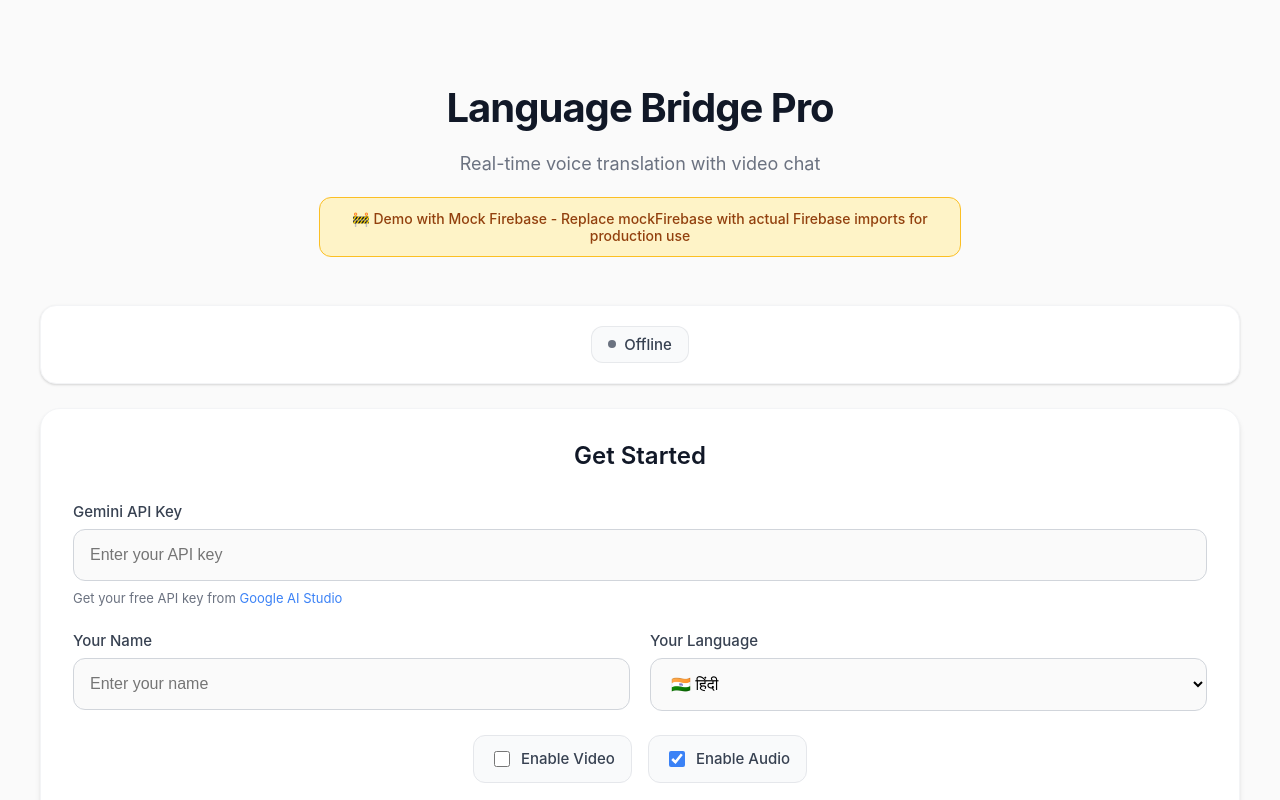
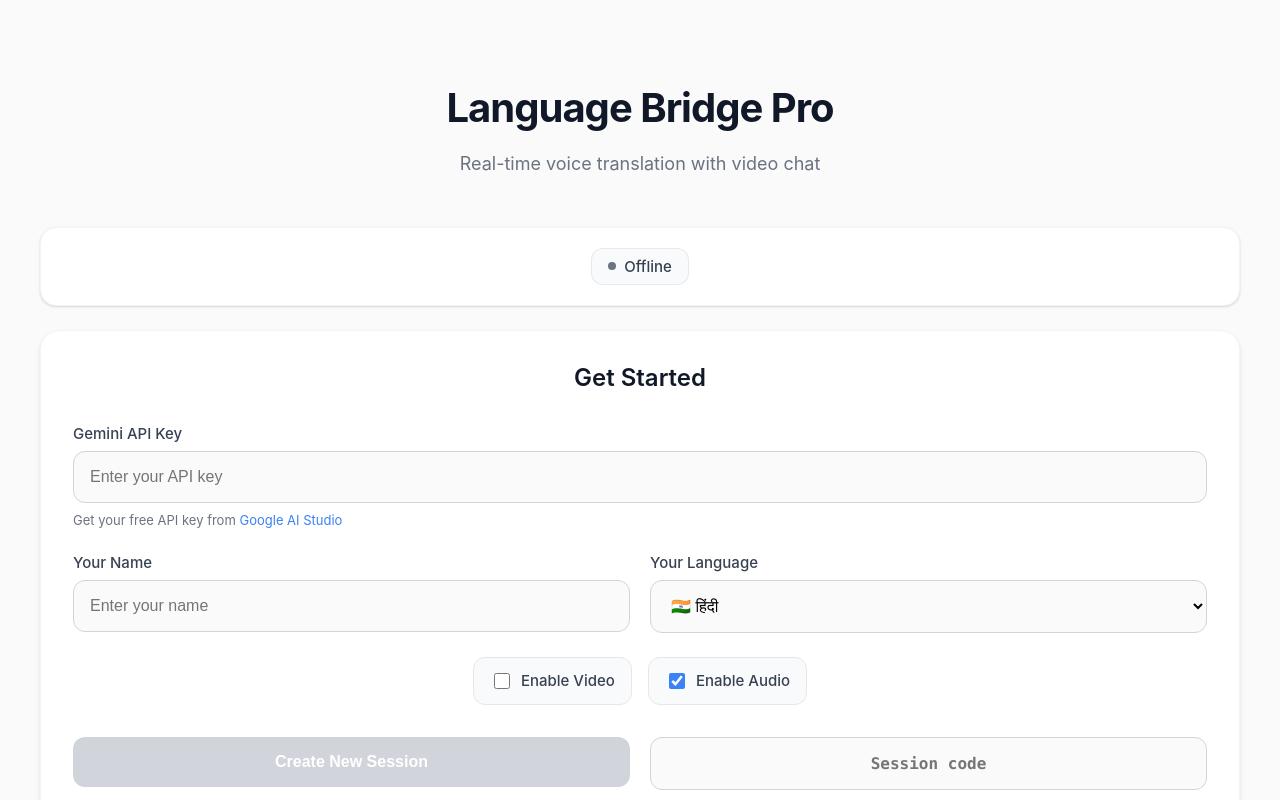
Before and after one commit to ybpheno16/translate-app, a React (Create React App) app: page / in a window 1280 px wide. Shown: the top 800 px of the page. Built offline with nearby package versions, Linux system fonts and the light colour scheme.

Commit message:
ui update new1

```diff
--- a/src/App.js
+++ b/src/App.js
@@ -1,36 +1,8 @@
 import React, { useState, useEffect, useRef, useCallback, useMemo } from 'react';
 
-// Mock Firebase functions for demo - replace with actual Firebase imports in production
-const mockFirebase = {
-  initializeApp: () => ({}),
-  getDatabase: () => ({}),
-  ref: (db, path) => ({ db, path }),
-  push: async (ref, data) => {
-    console.log('Firebase push:', ref.path, data);
-    return Promise.resolve({ key: 'mock-key' });
-  },
-  set: async (ref, data) => {
-    console.log('Firebase set:', ref.path, data);
-    return Promise.resolve();
-  },
-  onValue: (ref, callback) => {
-    console.log('Firebase onValue listener for:', ref.path);
-    // Return unsubscribe function
-    return () => console.log('Unsubscribed from:', ref.path);
-  },
-  update: async (ref, data) => {
-    console.log('Firebase update:', ref.path, data);
-    return Promise.resolve();
-  },
-  remove: async (ref) => {
-    console.log('Firebase remove:', ref.path);
-    return Promise.resolve();
-  },
-  serverTimestamp: () => Date.now()
-};
-
-// Use mock functions - replace these with actual Firebase imports
-const { initializeApp, getDatabase, ref, push, set, onValue, update, remove, serverTimestamp } = mockFirebase;
+// Real Firebase imports - install firebase package: npm install firebase
+import { initializeApp } from 'firebase/app';
+import { getDatabase, ref, push, set, onValue, update, remove, serverTimestamp } from 'firebase/database';
 
 // Firebase configuration
 const firebaseConfig = {
@@ -1244,20 +1216,6 @@ function PremiumLanguageBridge() {
           }}>
             Real-time voice translation with video chat
           </p>
-          <div style={{
-            marginTop: '16px',
-            padding: '12px 20px',
-            background: '#fef3c7',
-            border: '1px solid #fbbf24',
-            borderRadius: '12px',
-            color: '#92400e',
-            fontSize: '14px',
-            fontWeight: '500',
-            maxWidth: '600px',
-            margin: '16px auto 0 auto'
-          }}>
-            🚧 Demo with Mock Firebase - Replace mockFirebase with actual Firebase imports for production use
-          </div>
         </div>
 
         {/* Status Bar */}
```
